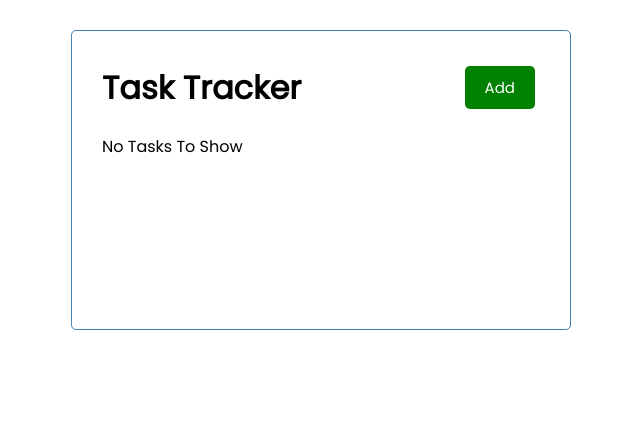
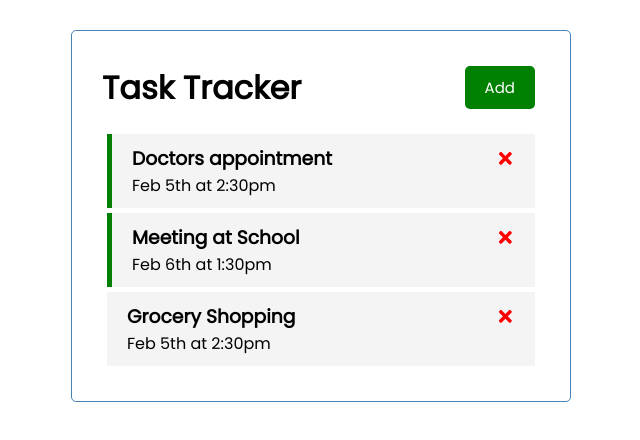
Before and after one commit to ChakrabortyDiya/Task-tracker, a React (Create React App) app: page / in a window 1280 px wide. Shown: the top 440 px of the page, without its empty margins (319-959 px from the left). Built offline with nearby package versions, Linux system fonts and the light colour scheme; data requests are answered from the project's data file; the HTML template or start-up script is replaced by a standard one.

Commit message:
data fetch updated

```diff
--- a/src/App.js
+++ b/src/App.js
@@ -8,8 +8,11 @@ const App=() =>{
   const [tasks,setTasks]=useState([])
 
   useEffect(() => {
-
-    fetchTasks()
+    const getTasks = async () => {
+      const tasksFromServer = await fetchTasks()
+      setTasks(tasksFromServer)
+    }
+    getTasks()
   },[])
 
 //fetch tasks
```
